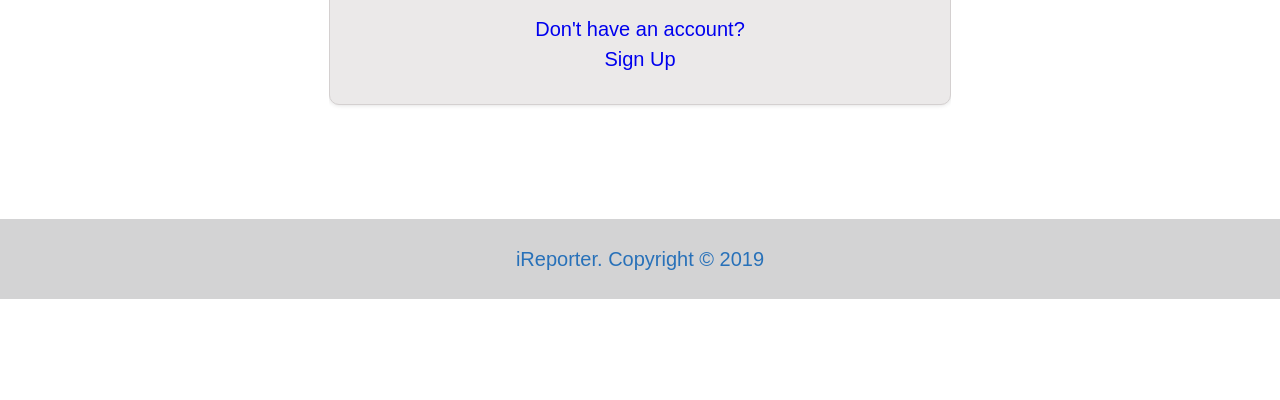
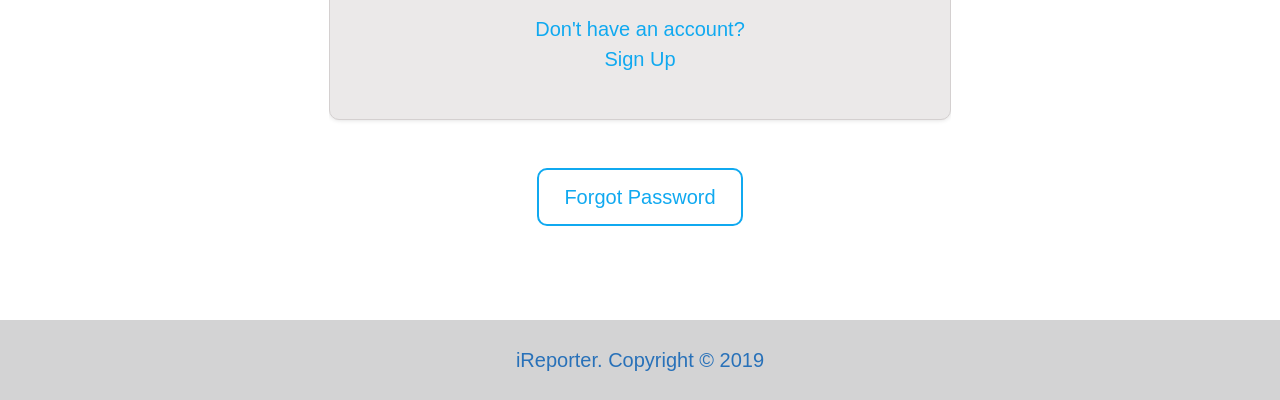
Before and after one commit to hustlaviola/epic-mail, a plain HTML site: page UI/login.html in a window 1280 px wide. Shown: the part 469-869 px from the top of the page. Before the commit the page ends 800 px from the top, so only its background shows below. Drawn offline with Linux system fonts and the light colour scheme.

Commit message:
[fixes #164177453] login page bug fixed

```diff
--- a/UI/assets/css/style.css
+++ b/UI/assets/css/style.css
@@ -32,8 +32,13 @@ a:hover {
 }
 
 .btn-primary {
-  background: #0facf3;
-  color: #fffffa;
+  background: #10a9f0;
+  color: #ffffff;
+}
+
+.btn-hollow {
+  color: #10a9f0;
+  border: 2px solid #10a9f0;
 }
 
 .container {
@@ -59,6 +64,14 @@ a:hover {
   margin: 10px;
   box-shadow: 0px 20px 50px rgba(0, 0, 0, 0.7);
   border-radius: 20px;
+}
+
+p a {
+  color: #10a9f0;
+}
+
+p a:hover {
+  font-weight: bold;
 }
 
 .img {
@@ -172,6 +185,10 @@ nav li {
   border-radius: 5px;
 }
 
+#btn-holder {
+  margin-top: 48px;
+}
+
 /* footer */
 
 footer {
--- a/UI/login.html
+++ b/UI/login.html
@@ -18,7 +18,7 @@
   <header>
     <div class="container">
       <div id="logo">
-        <a href="#">
+        <a href="index.html">
           <h1>EPIC-mail</h1>
         </a>
       </div>
@@ -33,7 +33,7 @@
   <section class="form-section">
     <div class="container">
       <div class="form">
-        <h2>Create Account</h2>
+        <h2>Sign In</h2>
         <form>
           <div class="form-holder">
             <input type="text" placeholder="Email.." class="form-unit" required>
@@ -44,10 +44,13 @@
           <div class="form-holder">
             <button type="submit" class="btn btn-primary"><a>Sign In</a></button>
           </div>
-          <div>
-            <p><a href="login.html">Don't have an account?<br>Sign Up</a></p>
+          <div class="form-holder">
+            <p><a href="register.html">Don't have an account?<br>Sign Up</a></p>
           </div>
         </form>
+      </div>
+      <div id="btn-holder">
+        <p class="btn btn-hollow"><a href="resetPassword.html">Forgot Password</a></p>
       </div>
     </div>
   </section>
```
